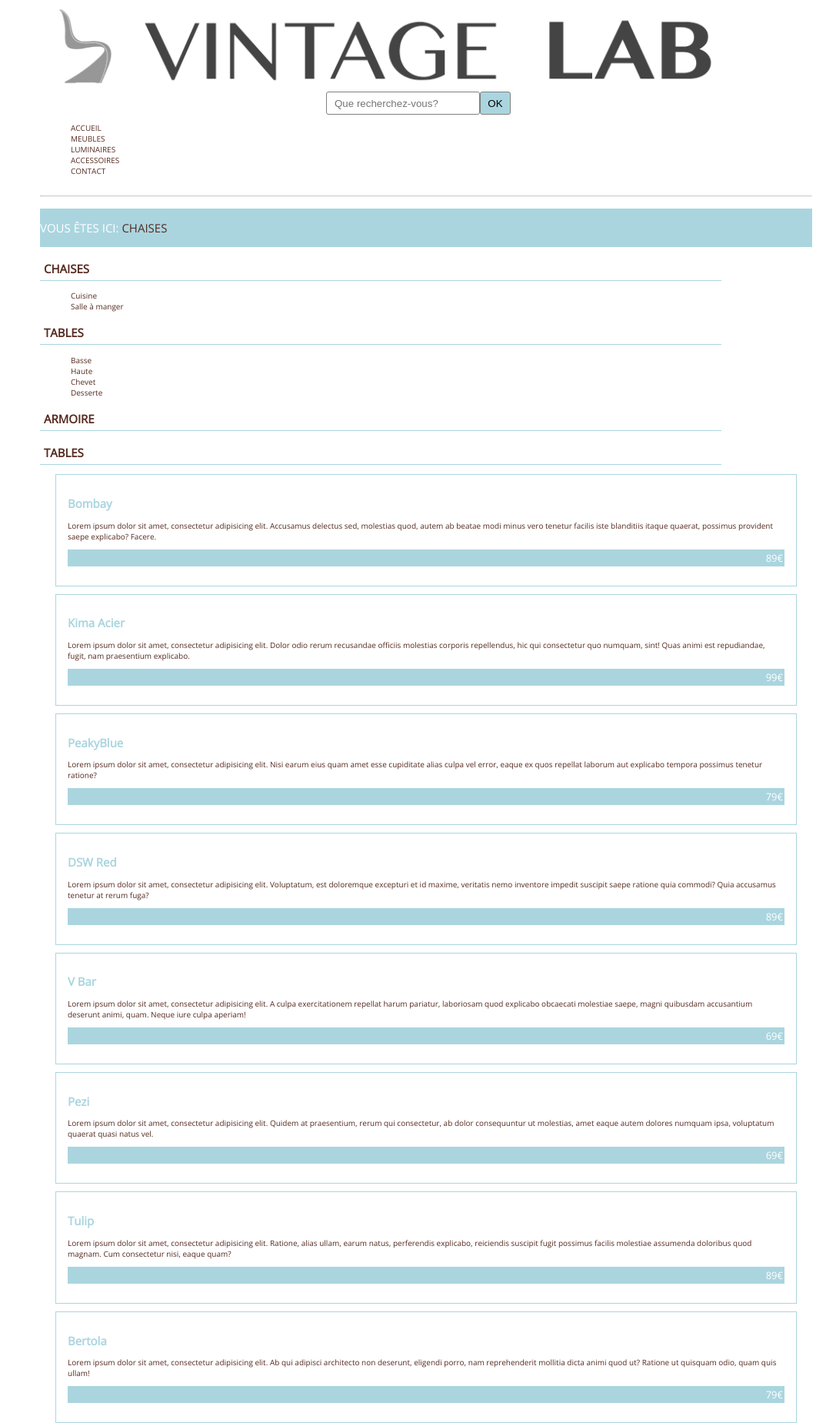
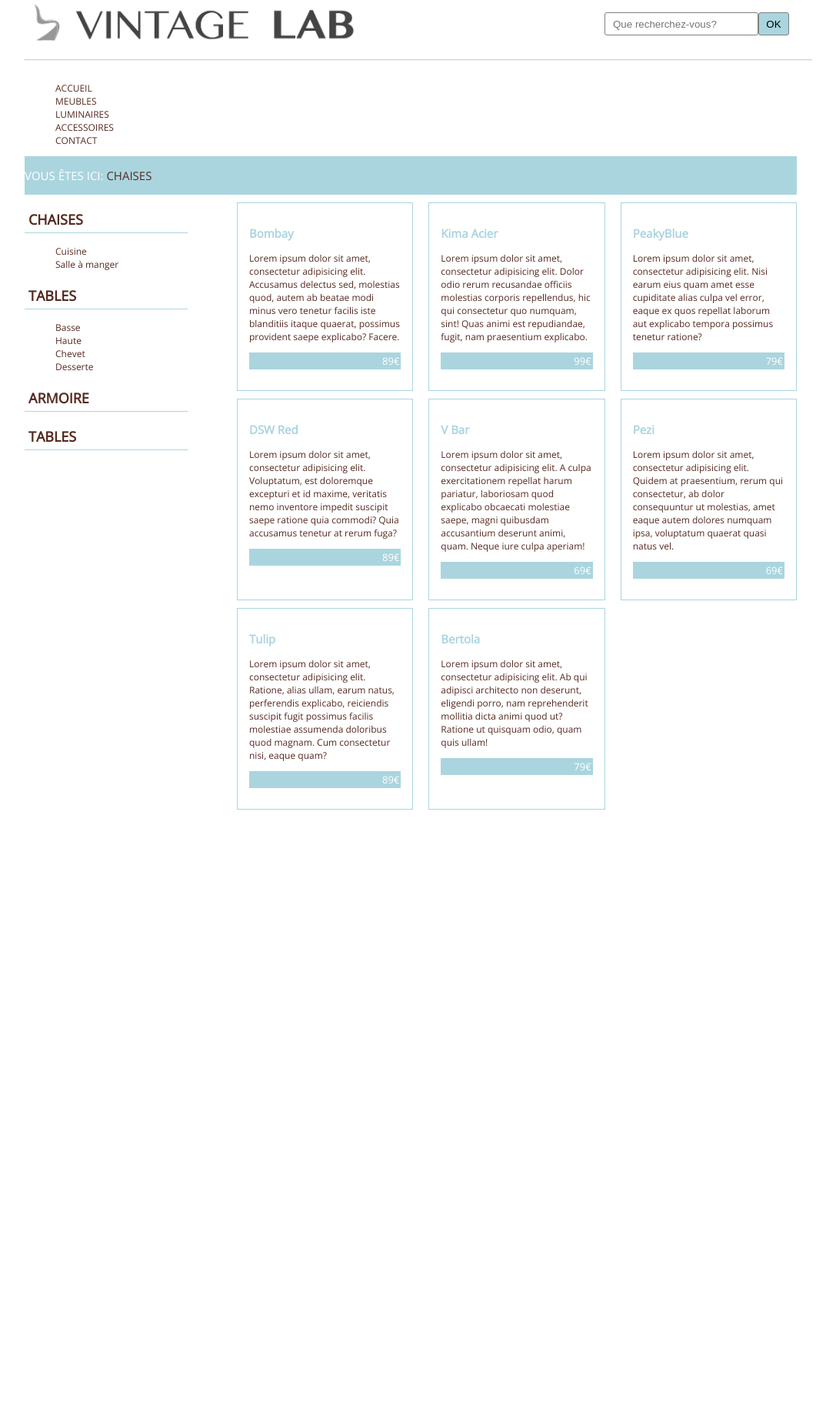
Before and after one commit to thisejf/ProjetMiniSite2018, a PHP site: page /catalogue.html in a window 1280 px wide. Shown: the whole page at 77% size, without its empty margins (116-1203 px from the left). After the commit the page ends 1052 px from the top, so only its background shows below. Run offline with PHP 8.4, Linux system fonts and the light colour scheme.

Commit message:
add grid section article

```diff
--- a/catalogue.html
+++ b/catalogue.html
@@ -7,17 +7,18 @@
 	<link href="https://fonts.googleapis.com/css?family=Open+Sans" rel="stylesheet">
 	<link rel="stylesheet" type="text/css" href="css/main.css">
 </head>
-<body class="container-mobile-1-tab-6-desktop-12">
-	<header class="container-mobile-1-tab-6-desktop-12-big-12">
-		<a href="#" class="logo -big-6"><img src="content/logo.png" title="logo"></a>
-		<form action="" method="POST" class="form -big-6">
+<body>
+	<header class="container-mobile-1-tab-6-desktop-12-small-6-big-12">
+		<a href="#" class="logo -small-3-big-6"><img src="content/logo.png" title="logo"></a>
+		<form action="" method="POST" class="form container-small-3-big-6">
 			<div>
 				<input type="search" name="search" value="" placeholder="Que recherchez-vous?" class="search" />
 				<input type="submit" name="send" value="OK" class="green ok" />
 				<div class=" clearfix"></div>
 			</div>
 		</form>
-		<nav class="menu">
+		<hr>
+		<nav class="menu -small-6-big-12">
 			<ul>
 				<li><a href="#">ACCUEIL</a></li>
 				<li><a href="#">MEUBLES</a></li>
@@ -26,13 +27,13 @@
 				<li><a href="#">CONTACT</a></li>
 			</ul>
 		</nav>
-		<hr>
-		<div class="filAriane green">
+
+		<div class="filAriane green -small-6-big-12">
 			<p>VOUS ÊTES ICI: <a href="#">CHAISES</a></p>
 		</div>
 	</header>
 	<main class="container-mobile-1-tab-6-desktop-12">
-		<nav class="menu2">
+		<nav class="menu2 -big-3">
 			<h2><a href="#">CHAISES</a></h2>
 			<ul>
 				<li><a href="#">Cuisine</a></li>
@@ -48,8 +49,8 @@
 			<h2><a href="#">ARMOIRE</a></h2>
 			<h2><a href="#">TABLES</a></h2>
 		</nav>
-		<section class="container-mobile-1-tab-6-desktop-12">
-			<article>
+		<section class="container-mobile-1-tab-6-desktop-12-small-4-big-9">
+			<article class="-small-3-big-4">
 				<h3><a href="#">Bombay</a></h3>
 				<a href="#"><p>Lorem ipsum dolor sit amet, consectetur adipisicing elit. Accusamus delectus sed, molestias quod, autem ab beatae modi minus vero tenetur facilis iste blanditiis itaque quaerat, possimus provident saepe explicabo? Facere.
 				 </p></a>
@@ -57,49 +58,49 @@
 				 	<li>89€</li>
 				 </ul>
 			</article>
-			<article>
+			<article class="-small-3-big-4">
 				<h3><a href="#">Kima Acier</a></h3>
 				<a href="#"><p>Lorem ipsum dolor sit amet, consectetur adipisicing elit. Dolor odio rerum recusandae officiis molestias corporis repellendus, hic qui consectetur quo numquam, sint! Quas animi est repudiandae, fugit, nam praesentium explicabo.</p></a>
 				<ul>
 				 	<li>99€</li>
 				 </ul>
 			</article>
-			<article>
+			<article class="-small-3-big-4">
 				<h3><a href="#">PeakyBlue</a></h3>
 				<a href="#"><p>Lorem ipsum dolor sit amet, consectetur adipisicing elit. Nisi earum eius quam amet esse cupiditate alias culpa vel error, eaque ex quos repellat laborum aut explicabo tempora possimus tenetur ratione?</p></a>
 				<ul>
 				 	<li>79€</li>
 				</ul>
 			</article>
-			<article>
+			<article class="-small-3-big-4">
 				<h3><a href="#">DSW Red</a></h3>
 				<a href="#"><p>Lorem ipsum dolor sit amet, consectetur adipisicing elit. Voluptatum, est doloremque excepturi et id maxime, veritatis nemo inventore impedit suscipit saepe ratione quia commodi? Quia accusamus tenetur at rerum fuga?</p></a>
 				<ul>
 				 	<li>89€</li>
 				</ul>
 			</article>
-			<article>
+			<article class="-small-3-big-4">
 				<h3><a href="#">V Bar</a></h3>
 				<a href="#"><p>Lorem ipsum dolor sit amet, consectetur adipisicing elit. A culpa exercitationem repellat harum pariatur, laboriosam quod explicabo obcaecati molestiae saepe, magni quibusdam accusantium deserunt animi, quam. Neque iure culpa aperiam!</p></a>
 				<ul>
 				 	<li>69€</li>
 				</ul>
 			</article>
-			<article>
+			<article class="-small-3-big-4">
 				<h3><a href="#">Pezi</a></h3>
 				<a href="#"><p>Lorem ipsum dolor sit amet, consectetur adipisicing elit. Quidem at praesentium, rerum qui consectetur, ab dolor consequuntur ut molestias, amet eaque autem dolores numquam ipsa, voluptatum quaerat quasi natus vel.</p></a>
 				<ul>
 				 	<li>69€</li>
 				</ul>
 			</article>
-			<article>
+			<article class="-small-3-big-4">
 				<h3><a href="#">Tulip</a></h3>
 				<a href="#"><p>Lorem ipsum dolor sit amet, consectetur adipisicing elit. Ratione, alias ullam, earum natus, perferendis explicabo, reiciendis suscipit fugit possimus facilis molestiae assumenda doloribus quod magnam. Cum consectetur nisi, eaque quam?</p></a>
 				<ul>
 				 	<li>89€</li>
 				</ul>
 			</article>
-			<article>
+			<article class="-small-3-big-4">
 				<h3><a href="#">Bertola</a></h3>
 				<a href="#"><p>Lorem ipsum dolor sit amet, consectetur adipisicing elit. Ab qui adipisci architecto non deserunt, eligendi porro, nam reprehenderit mollitia dicta animi quod ut? Ratione ut quisquam odio, quam quis ullam!</p></a>
 				<ul>
--- a/css/grid.css
+++ b/css/grid.css
@@ -27,12 +27,8 @@ html{
 
 /*tablet grid 6*/
 
-	[class*="container"], body:not{
+	[class*="container"]{
 		flex-direction: row;
-	}
-
-	[class*="-tab-6"], body:not{
-		margin-left: -2rem;
 	}
 
 	[class*="-tab-6"] > * {
@@ -71,7 +67,6 @@ html{
 
 	[class*="-desktop-12"] > * {
 		flex-grow: 0;
-		flex-shrink: 1;
 		flex-basis: calc(100% * 1/12 - 2rem);
 	}
 
--- a/css/main.css
+++ b/css/main.css
@@ -2,14 +2,19 @@ body{
 	font-family: 'Open Sans', sans-serif;
 	color: #000;
 	margin: 0;
+	font-size: 1.2rem;
 }
 
 li{
 	list-style-type: none;
 }
 
+header{
+	position: relative;
+}
+
 hr{
-	width: 100%;
+	min-width: 100%;
 	color: #A38A7C;
 	opacity: 0.5;
 	margin: 1.5rem 0;
@@ -52,7 +57,7 @@ input{
 	width: 4rem;
 }
 
-.green, .menu2 h2:hover, article ul{
+.green, .menu2 	a:hover, article ul{
 	background-color: #AAD5DF;
 }
 
@@ -66,7 +71,7 @@ input{
 	padding:0.5rem;
 }
 
-.menu2 a{
+.menu2 h2 a{
 	display: block;
 }
 
@@ -111,13 +116,27 @@ section > *{
 }
 
 @media screen and (min-width: 600px){
-	body{
+	header, main{
 		margin: 0 auto;
 	}
 
 	.menu, .menu2 li{
 		display: block;
 	}
+
+	form{
+		justify-content: flex-end;
+	}
+
+	form div
+	{
+		margin: auto 0;
+	}
+
+	section{
+		margin-top:0;
+		margin-left: -2rem;
+	}
 }
 
 @media screen and (min-width: 900px){
```
